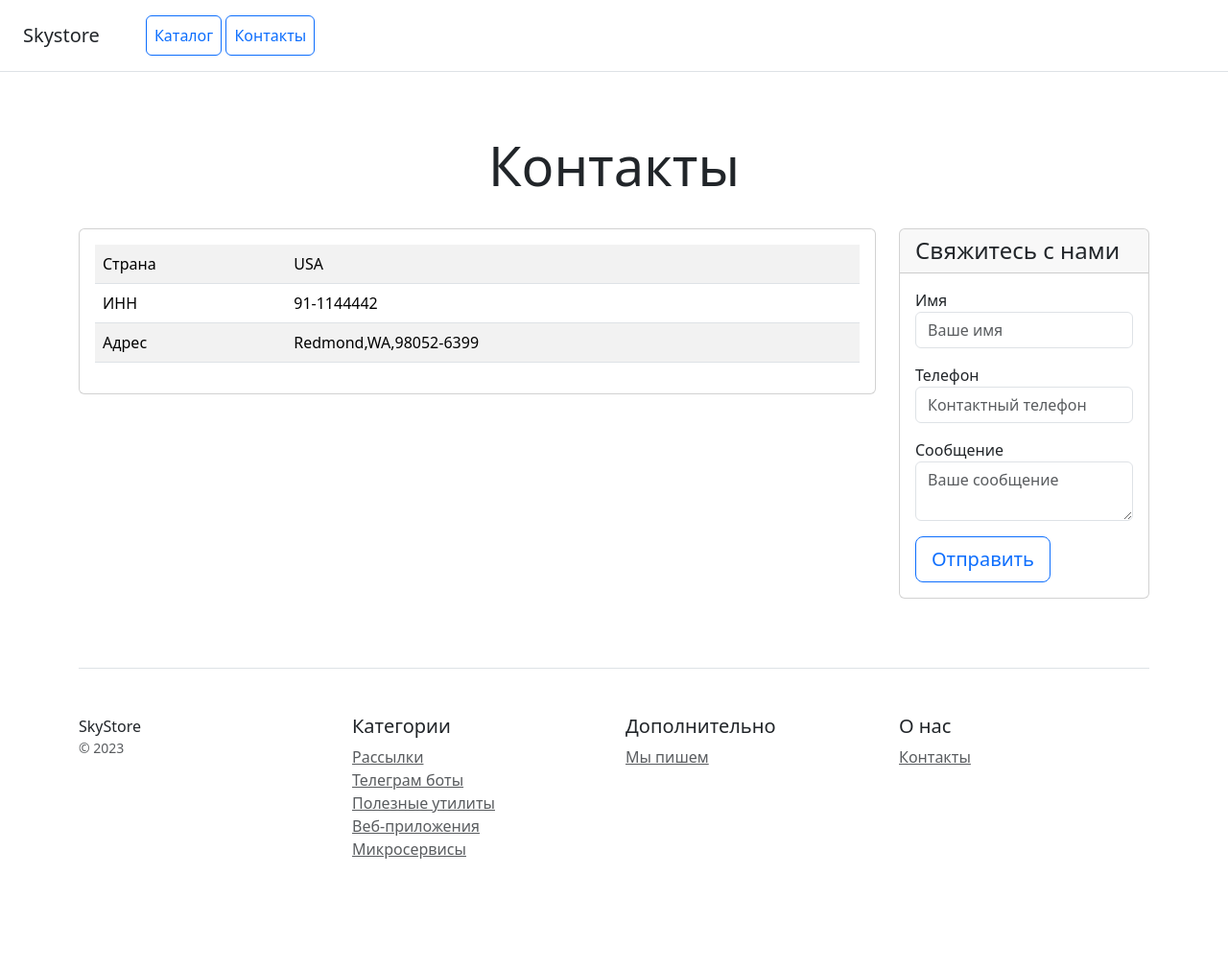
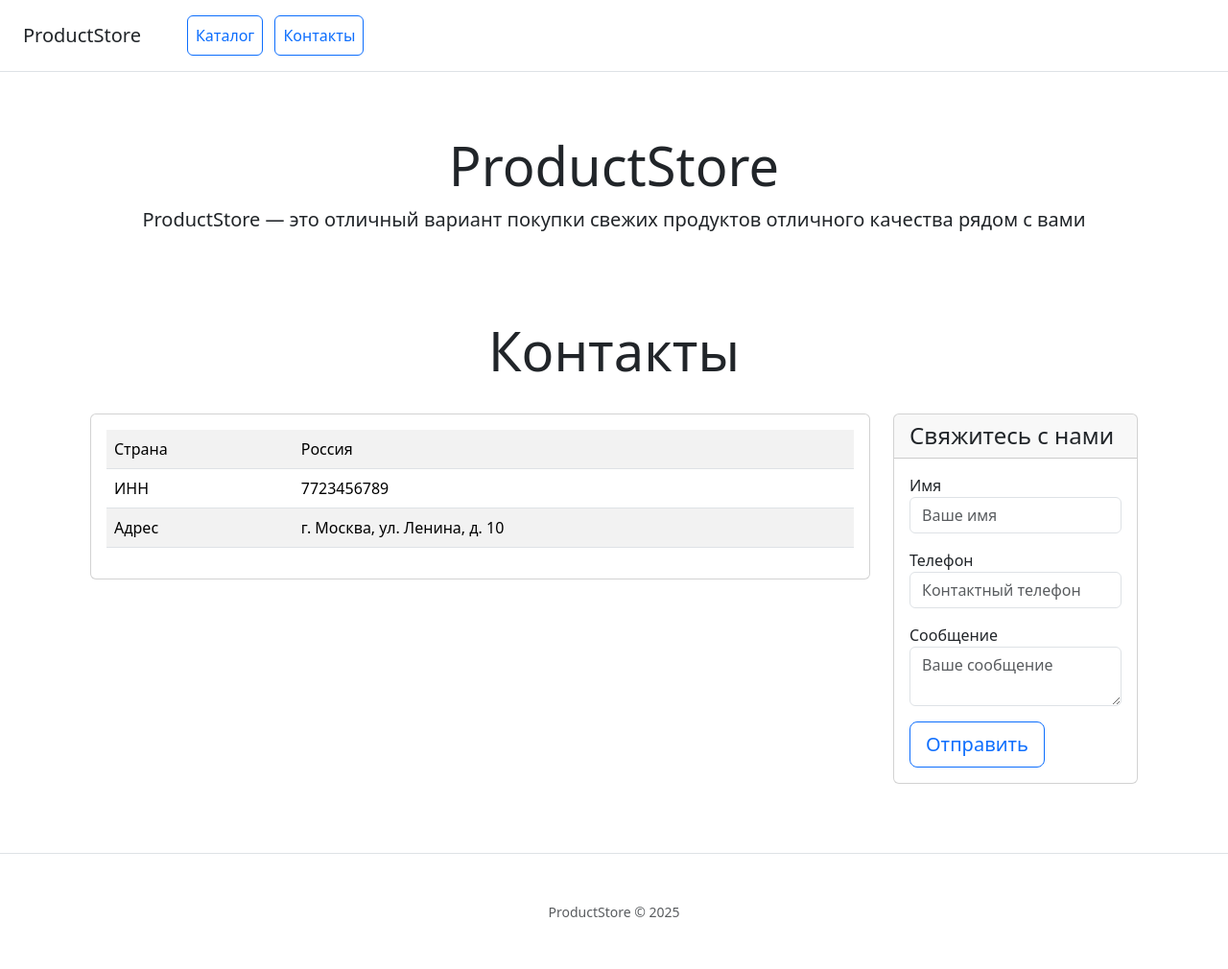
Before and after one commit to Ekaterina649/project_online_store, a Django app: page /contacts/ in a window 1280 px wide. Shown: the whole page at 96% size. Before the commit the page ends 895 px from the top, so only its background shows below. Run offline with Django 5.2, Linux system fonts and the light colour scheme; some libraries are stand-ins or nearby versions.

Commit message:
10. Implement contacts page

```diff
--- a/catalog/templates/catalog/contacts.html
+++ b/catalog/templates/catalog/contacts.html
@@ -1,26 +1,16 @@
-<!doctype html>
-<html lang="en">
-<head>
-    <meta charset="utf-8">
-    <meta name="viewport" content="width=device-width, initial-scale=1">
-    <title>Skystore</title>
-    <link rel="stylesheet" href="/static/css/bootstrap.min.css">
-</head>
-<body>
-<div class="d-flex flex-column flex-md-row align-items-center p-3 px-md-4 mb-3 bg-white border-bottom box-shadow">
-    <h5 class="my-0 mr-md-auto font-weight-normal">Skystore</h5>
-    <nav class="ms-5">
-        <a class="p-2 btn btn-outline-primary" href="/">Каталог</a>
-        <a class="p-2 btn btn-outline-primary" href="/contacts/">Контакты</a>
-    </nav>
-</div>
+{% extends "catalog/base.html" %}
+
+{% block title %}Контакты{% endblock %}
+
+{% block content %}
 
 <div class="pricing-header px-3 py-3 pt-md-5 pb-md-4 mx-auto text-center">
     <h1 class="display-4">Контакты</h1>
 </div>
 
 <div class="container">
-    <!-- БЛОК УСПЕХЕ -->
+
+    <!-- БЛОК УСПЕХА -->
     {% if success %}
     <div class="row justify-content-center mb-4">
         <div class="col-lg-8 col-md-10">
@@ -40,20 +30,21 @@
                     <table class="table table-striped">
                         <tr>
                             <td class="w-25">Страна</td>
-                            <td>USA</td>
+                            <td>Россия</td>
                         </tr>
                         <tr>
                             <td class="w-25">ИНН</td>
-                            <td>91-1144442</td>
+                            <td>7723456789</td>
                         </tr>
                         <tr>
                             <td class="w-25">Адрес</td>
-                            <td>Redmond,WA,98052-6399</td>
+                            <td>г. Москва, ул. Ленина, д. 10</td>
                         </tr>
                     </table>
                 </div>
             </div>
         </div>
+
         <div class="col-lg-3 col-md-6 col-sm-12">
             <div class="card mb-4 box-shadow">
                 <div class="card-header">
@@ -81,37 +72,5 @@
         </div>
     </div>
 
-    <footer class="pt-4 my-md-5 pt-md-5 border-top">
-        <div class="row">
-            <div class="col-12 col-md">
-                SkyStore
-                <small class="d-block mb-3 text-muted">&copy; 2023</small>
-            </div>
-            <div class="col-6 col-md">
-                <h5>Категории</h5>
-                <ul class="list-unstyled text-small">
-                    <li><a class="text-muted" href="#">Рассылки</a></li>
-                    <li><a class="text-muted" href="#">Телеграм боты</a></li>
-                    <li><a class="text-muted" href="#">Полезные утилиты</a></li>
-                    <li><a class="text-muted" href="#">Веб-приложения</a></li>
-                    <li><a class="text-muted" href="#">Микросервисы</a></li>
-                </ul>
-            </div>
-            <div class="col-6 col-md">
-                <h5>Дополнительно</h5>
-                <ul class="list-unstyled text-small">
-                    <li><a class="text-muted" href="#">Мы пишем</a></li>
-                </ul>
-            </div>
-            <div class="col-6 col-md">
-                <h5>О нас</h5>
-                <ul class="list-unstyled text-small">
-                    <li><a class="text-muted" href="/contacts/">Контакты</a></li>
-                </ul>
-            </div>
-        </div>
-    </footer>
 </div>
-<script src="/static/js/bootstrap.bundle.min.js"></script>
-</body>
-</html>
+{% endblock %}
```
